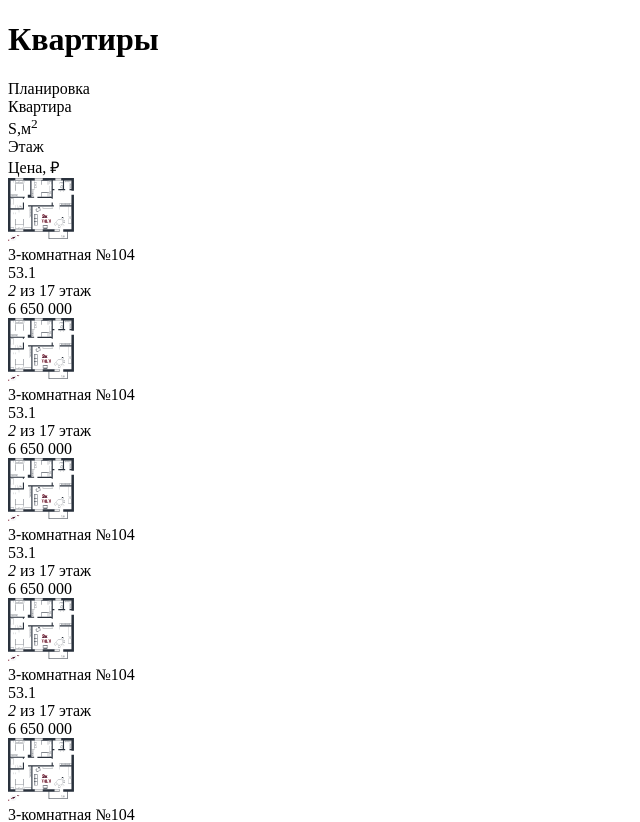
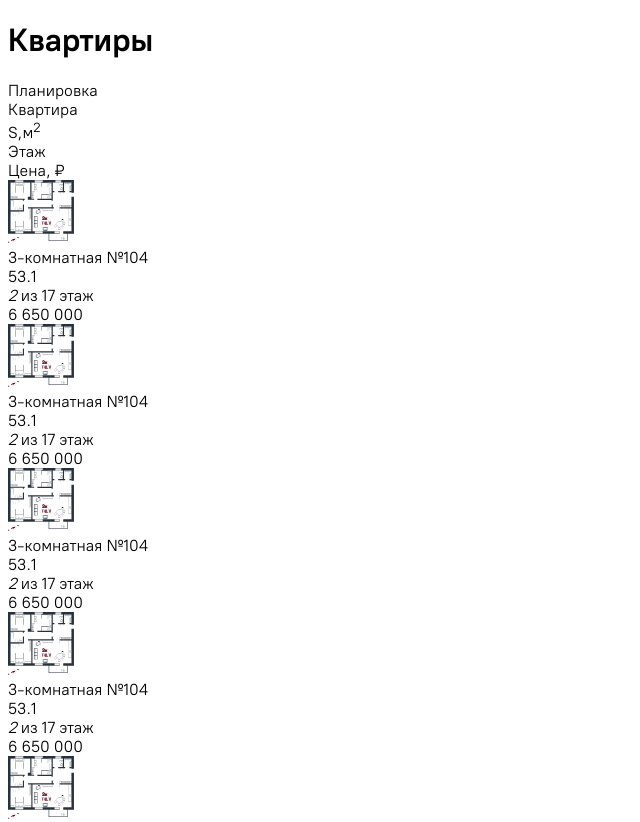
Before and after one commit to ase444ka/flat-list, a Nuxt app: page / in a window 1280 px wide. Shown: the top 822 px of the page, without its empty margins (0-640 px from the left). Built offline with nearby package versions, Linux system fonts and the light colour scheme.

Commit message:
add font

```diff
--- a/app.vue
+++ b/app.vue
@@ -1,3 +1,6 @@
+<script lang="ts">
+import '~/assets/css/main.css'
+</script>
 <template>
   <header>
     <h1>Квартиры</h1>
--- /dev/null
+++ b/assets/css/main.css
@@ -0,0 +1,17 @@
+@font-face {
+  font-family: 'PTRootUI';
+  src: url('/fonts/pt-root-ui_regular.ttf');
+  font-weight: normal;
+  font-style: normal;
+}
+
+@font-face {
+  font-family: 'PTRootUI';
+  src: url('/fonts/pt-root-ui_bold.ttf');
+  font-weight: bold;
+  font-style: normal;
+}
+
+* {
+  font-family: PTRootUI, 'Times new Roman', serif;
+}
```
Also changed, not shown: public/fonts/pt-root-ui_bold.ttf (added), public/fonts/pt-root-ui_regular.ttf (added).
